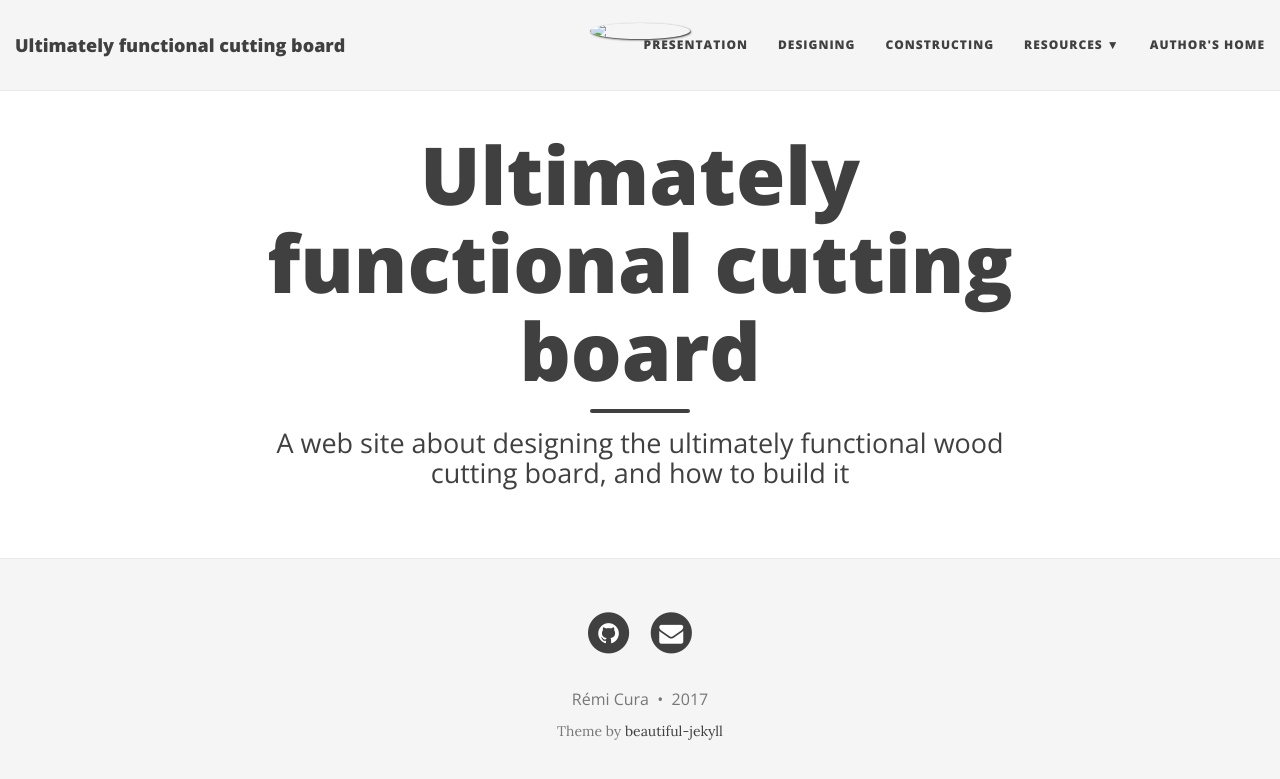
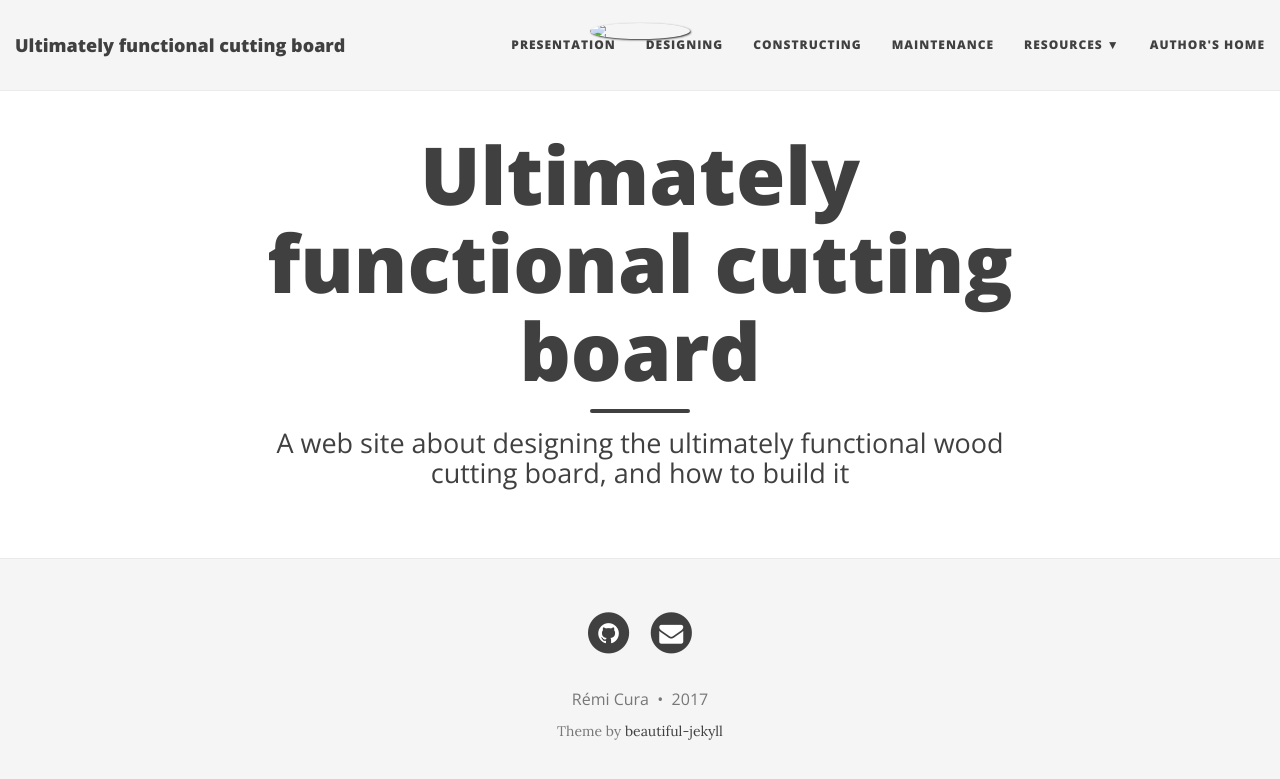
Before and after one commit to Remi-C/ultimately_functional_cutting_board, a Jekyll site: the page built from index.html, in a window 1280 px wide. Shown: the top 779 px of the page. Built offline with Jekyll 4.4.1, drawn with Linux system fonts in a browser that asks for light colours; nearby versions of some CDN libraries; the list of posts is cut into pages by our own code.

Commit message:
website : oops, forgot ot put the link to the new page

```diff
--- a/_config.yml
+++ b/_config.yml
@@ -26,6 +26,7 @@ navbar-links:
   Presentation: "presentation"
   Designing: "designing"
   Constructing: "constructing"
+  Maintenance: "maintenance"
   Resources:
     - images: "https://github.com/Remi-C/ultimately_functional_cutting_board/pictures"
     - GitHub Pages: "https://github.com/Remi-C/ultimately_functional_cutting_board"
```
